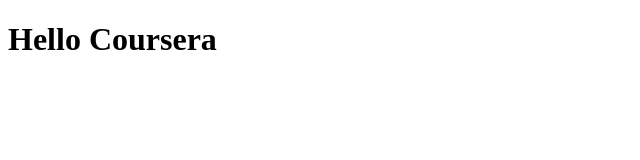
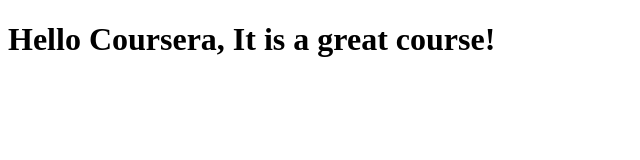
Before and after one commit to bes628/CourseraTest2, a plain HTML site: page site/index.html in a window 1280 px wide. Shown: the whole page, without its empty margins (0-640 px from the left). Drawn offline with Linux system fonts and the light colour scheme.

Commit message:
small addition to our page content

```diff
--- a/site/index.html
+++ b/site/index.html
@@ -6,6 +6,6 @@
 	<title>Hello Coursera </title>
 </head>
 <body>
-<h1>Hello Coursera</h1>
+<h1>Hello Coursera, It is a great course! </h1>
 </body>
 </html>
```
